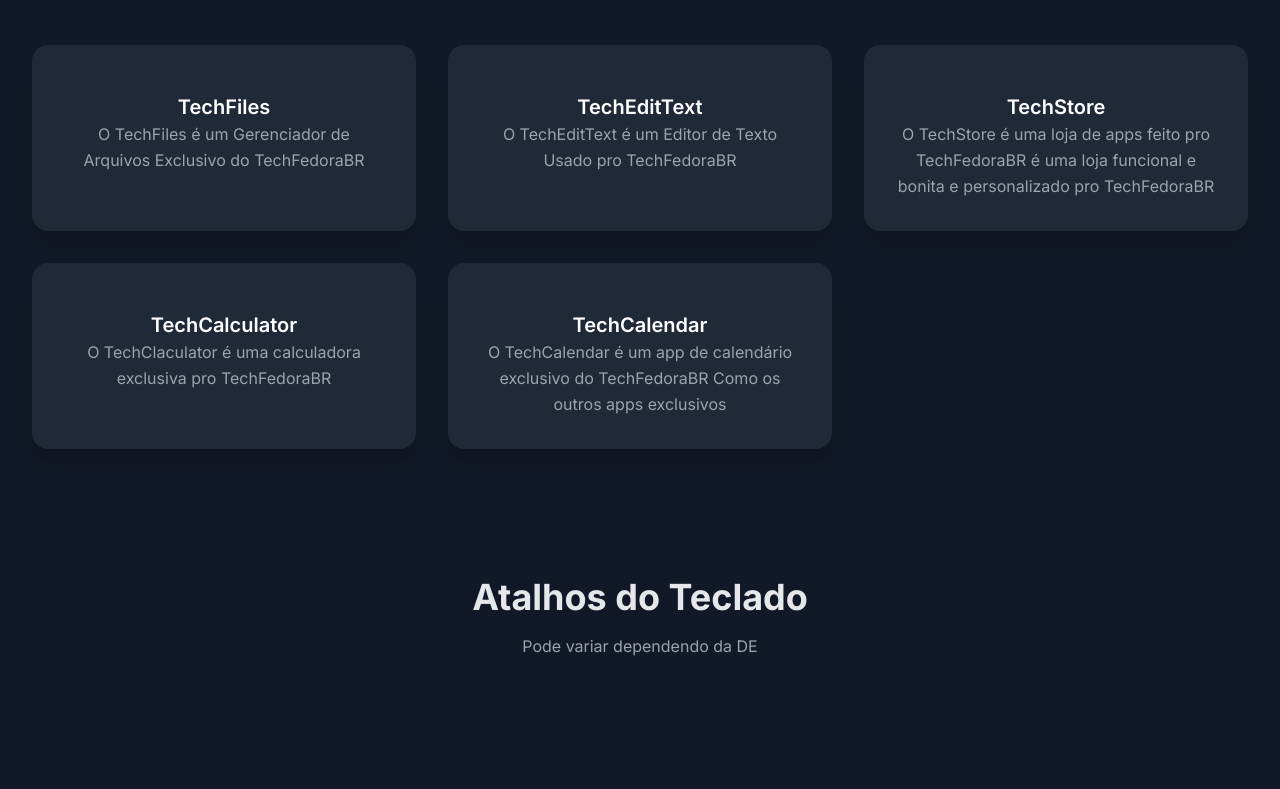
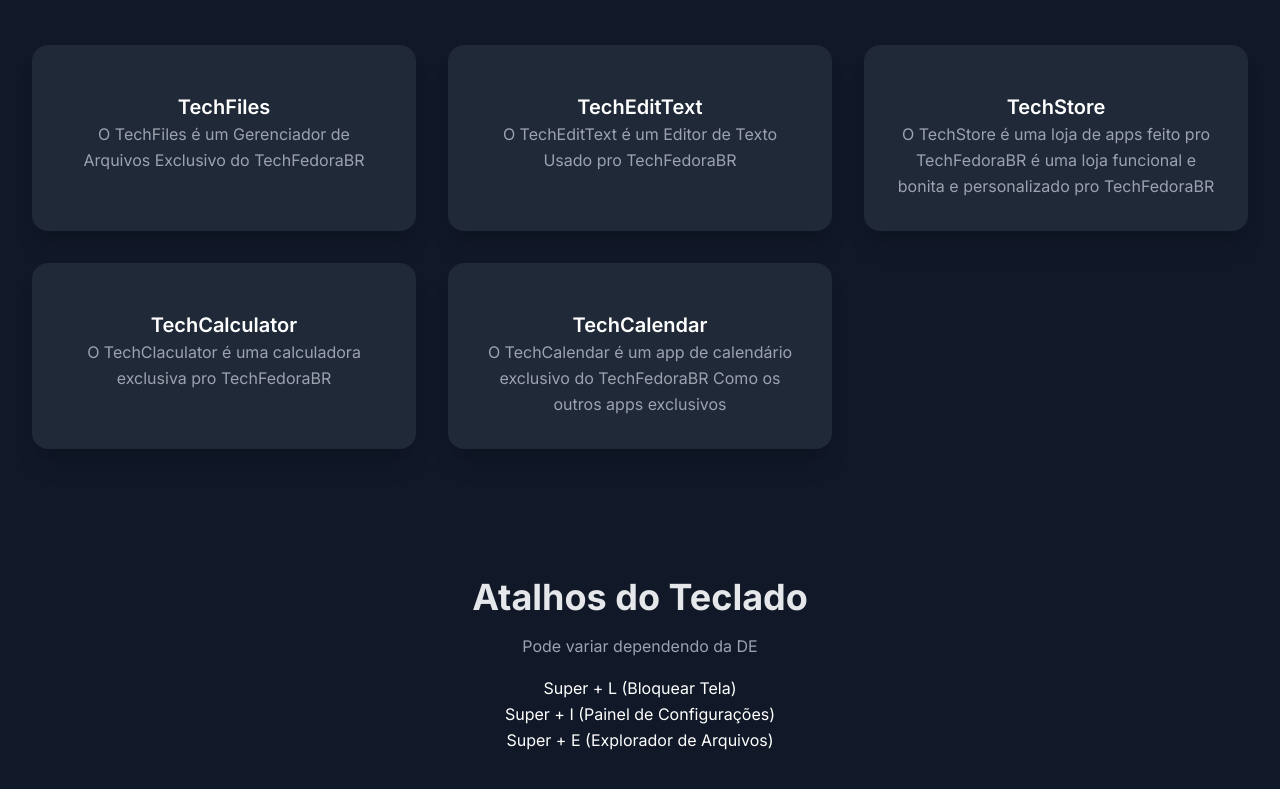
Before and after one commit to TechFedoraOFC/TechFedoraOFC.github.io, a plain HTML site: page recursos.html in a window 1280 px wide. Shown: the part 349-1138 px from the top of the page. Before the commit the page ends 1072 px from the top, so only its background shows below. Drawn offline with nearby package versions, Linux system fonts and the light colour scheme.

Commit message:
Update recursos.html

```diff
--- a/recursos.html
+++ b/recursos.html
@@ -74,7 +74,7 @@
         <p class="mt-6 text-lg md:text-xl text-gray-400 max-w-2xl transition-colors hero-text">O TechFedoraBR tem Vários recursos sendo deles uns Apps Próprios desde de loja de apps até administração Aqui Estão</p>
 
         <!-- Seção da Comunidade -->
-    <section id="suporte" class="container mx-auto px-4 md:px-8 py-16 transition-colors">
+    <section id="#" class="container mx-auto px-4 md:px-8 py-16 transition-colors">
         <div class="text-center space-y-4">
             <h2 class="text-3xl md:text-4xl font-bold text-gray-200 section-title transition-colors">Aplicativos Exclusivos</h2>
             <p class="text-gray-400 max-w-3xl mx-auto section-text transition-colors">
@@ -105,12 +105,17 @@
         </div>
     </section>
 
-     <section id="suporte" class="container mx-auto px-4 md:px-8 py-16 transition-colors">
+     <section id="#" class="container mx-auto px-4 md:px-8 py-16 transition-colors">
         <div class="text-center space-y-4">
             <h2 class="text-3xl md:text-4xl font-bold text-gray-200 section-title transition-colors">Atalhos do Teclado</h2>
             <p class="text-gray-400 max-w-3xl mx-auto section-text transition-colors">
                 Pode variar dependendo da DE
             </p>
+            <ul>
+                <li>Super + L (Bloquear Tela)</li>
+                <li>Super + I (Painel de Configurações)</li>
+                <li>Super + E (Explorador de Arquivos)</li>
+            </ul>
     <!-- Script para o Toggle de Tema Dinâmico -->
     <script>
         document.addEventListener('DOMContentLoaded', () => {
```
